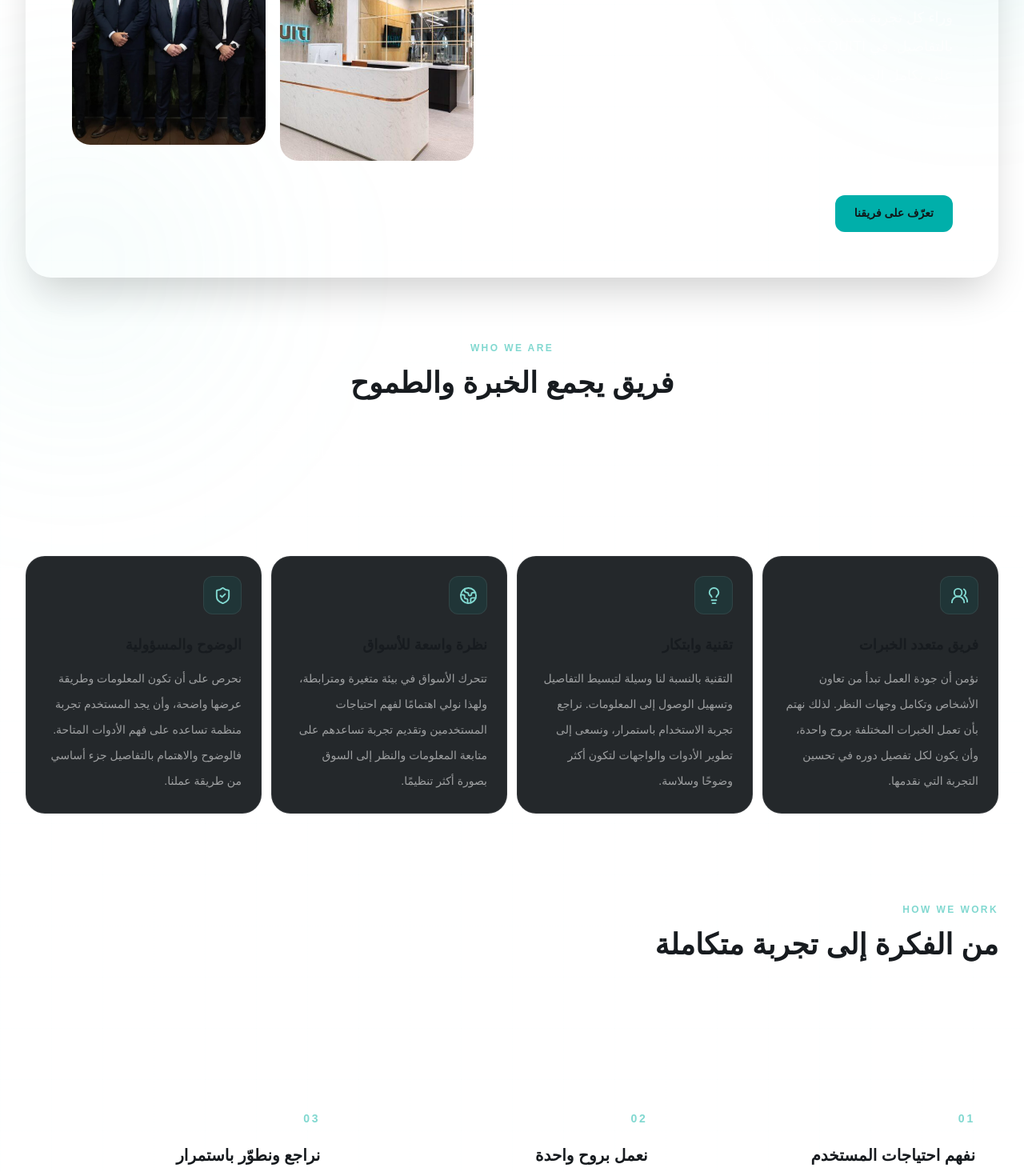
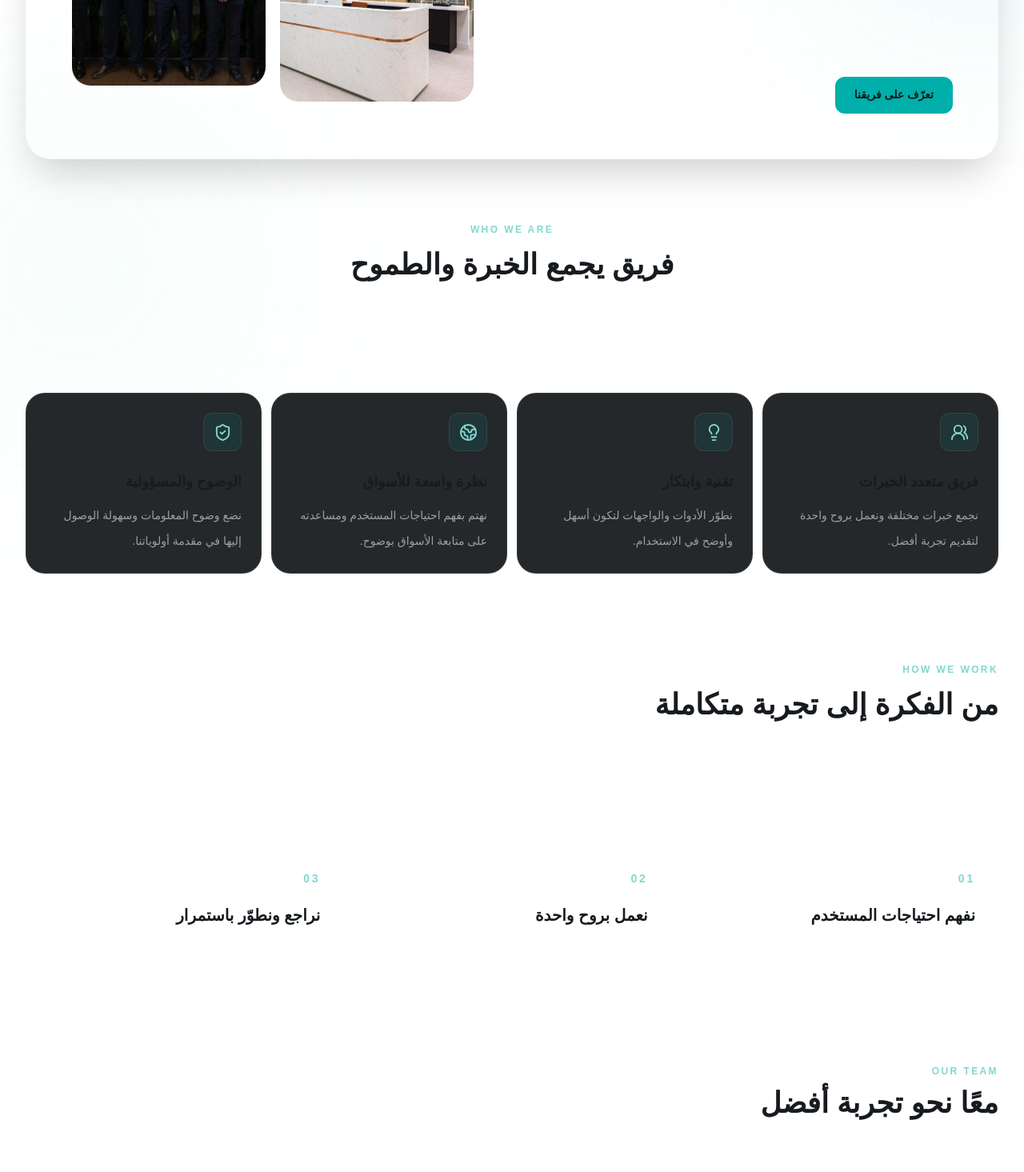
Before and after one commit to ffgg35646-ops/arab-trade, a Next.js app: page /team in a window 1280 px wide. Shown: the part 460-1925 px from the top of the page at 80% size. Built offline with nearby package versions, Linux system fonts and the light colour scheme.

Commit message:
Shorten team page copy

```diff
--- a/app/team/page.tsx
+++ b/app/team/page.tsx
@@ -15,22 +15,22 @@ const pillars = [
   {
     icon: Users2,
     title: "فريق متعدد الخبرات",
-    text: "نؤمن أن جودة العمل تبدأ من تعاون الأشخاص وتكامل وجهات النظر. لذلك نهتم بأن تعمل الخبرات المختلفة بروح واحدة، وأن يكون لكل تفصيل دوره في تحسين التجربة التي نقدمها.",
+    text: "نجمع خبرات مختلفة ونعمل بروح واحدة لتقديم تجربة أفضل.",
   },
   {
     icon: Lightbulb,
     title: "تقنية وابتكار",
-    text: "التقنية بالنسبة لنا وسيلة لتبسيط التفاصيل وتسهيل الوصول إلى المعلومات. نراجع تجربة الاستخدام باستمرار، ونسعى إلى تطوير الأدوات والواجهات لتكون أكثر وضوحًا وسلاسة.",
+    text: "نطوّر الأدوات والواجهات لتكون أسهل وأوضح في الاستخدام.",
   },
   {
     icon: Globe2,
     title: "نظرة واسعة للأسواق",
-    text: "تتحرك الأسواق في بيئة متغيرة ومترابطة، ولهذا نولي اهتمامًا لفهم احتياجات المستخدمين وتقديم تجربة تساعدهم على متابعة المعلومات والنظر إلى السوق بصورة أكثر تنظيمًا.",
+    text: "نهتم بفهم احتياجات المستخدم ومساعدته على متابعة الأسواق بوضوح.",
   },
   {
     icon: ShieldCheck,
     title: "الوضوح والمسؤولية",
-    text: "نحرص على أن تكون المعلومات وطريقة عرضها واضحة، وأن يجد المستخدم تجربة منظمة تساعده على فهم الأدوات المتاحة. فالوضوح والاهتمام بالتفاصيل جزء أساسي من طريقة عملنا.",
+    text: "نضع وضوح المعلومات وسهولة الوصول إليها في مقدمة أولوياتنا.",
   },
 ];
 
@@ -38,17 +38,17 @@ const workSteps = [
   {
     number: "01",
     title: "نفهم احتياجات المستخدم",
-    text: "نبدأ من الأسئلة والاحتياجات اليومية للمستخدم، وننظر إلى التفاصيل التي تجعل رحلته داخل المنصة أسهل وأكثر وضوحًا.",
+    text: "نضع احتياجات المستخدم في بداية كل خطوة.",
   },
   {
     number: "02",
     title: "نعمل بروح واحدة",
-    text: "نتعامل مع تطوير المنصة باعتباره عملًا جماعيًا؛ تتكامل فيه الأفكار والتخصصات للوصول إلى تجربة مترابطة بدلًا من حلول متفرقة.",
+    text: "نتعاون لتحويل الأفكار إلى تجربة متناسقة.",
   },
   {
     number: "03",
     title: "نراجع ونطوّر باستمرار",
-    text: "لا نتعامل مع التطوير باعتباره خطوة تنتهي، بل عملية مستمرة لمراجعة التفاصيل وتحسين سهولة الاستخدام ومواكبة تطلعات المستخدمين.",
+    text: "نراجع التفاصيل باستمرار ونحسّن سهولة الاستخدام.",
   },
 ];
 
@@ -83,10 +83,7 @@ export default function TeamPage() {
                   <span className="mt-2 block bg-gradient-to-l from-[#81d8d0] to-[#00afaa] bg-clip-text text-transparent">خبرات تصنع الفرق</span>
                 </h1>
                 <p className="mt-7 max-w-2xl text-base leading-9 text-white/65 sm:text-lg">
-                  وراء كل تجربة مميزة عمل متواصل يجمع بين المعرفة، والابتكار، والاهتمام بالتفاصيل. في EQUITI نؤمن أن نجاح المنصة لا يعتمد على أداة واحدة، بل على تكامل الجهود من الفكرة الأولى وحتى وصول الخدمة إلى المستخدم.
-                </p>
-                <p className="mt-4 max-w-2xl text-sm leading-8 text-white/50 sm:text-base">
-                  نعمل على جعل متابعة الأسواق والتعامل مع الأدوات المالية تجربة أكثر تنظيمًا وسهولة. ونضع احتياجات المستخدم في مقدمة اهتمامنا، حتى تكون كل خطوة داخل المنصة مفهومة ومترابطة مع ما قبلها وما بعدها.
+                  في EQUITI نعمل معًا لتطوير منصة تجمع بين التقنية وفهم الأسواق وسهولة الاستخدام.
                 </p>
                 <div className="mt-8 flex flex-wrap gap-3">
                   <a href="#our-team" className="rounded-xl bg-[#00afaa] px-6 py-3 text-sm font-extrabold text-[#101719] transition hover:-translate-y-0.5 hover:bg-[#81d8d0]">تعرّف على فريقنا</a>
@@ -110,10 +107,10 @@ export default function TeamPage() {
               <p className="text-xs font-black tracking-[.2em] text-[#81d8d0]">WHO WE ARE</p>
               <h2 className="mt-4 text-3xl font-black sm:text-4xl">فريق يجمع الخبرة والطموح</h2>
               <p className="mt-5 text-sm leading-8 text-white/60 sm:text-base">
-                نرى أن التجربة الجيدة تبدأ من فهم الصورة كاملة؛ من طريقة عرض البيانات، إلى سهولة التنقل بين الأقسام، وحتى وضوح الخطوات التي يحتاج إليها المستخدم. لهذا نهتم بالتفاصيل الصغيرة بقدر اهتمامنا بالصورة العامة.
+                نركز على التفاصيل التي تجعل استخدام المنصة أكثر وضوحًا وسلاسة.
               </p>
               <p className="mt-4 text-sm leading-8 text-white/45 sm:text-base">
-                يجمعنا هدف واحد: بناء منصة متناسقة تتطور مع الوقت، وتمنح المستخدم مساحة أوضح لمتابعة السوق والتعرّف على الأدوات المتاحة، من خلال تجربة رقمية تهتم بالبساطة والتنظيم.
+                هدفنا تجربة مترابطة وبسيطة تساعد المستخدم على متابعة السوق.
               </p>
             </div>
 
@@ -153,7 +150,7 @@ export default function TeamPage() {
                 <p className="text-xs font-black tracking-[.2em] text-[#81d8d0]">OUR TEAM</p>
                 <h2 className="mt-3 text-3xl font-black sm:text-4xl">معًا نحو تجربة أفضل</h2>
                 <p className="mt-4 max-w-2xl text-sm leading-8 text-white/55">
-                  العمل الجماعي هو ما يحوّل الأفكار إلى تجربة يمكن للمستخدم التعامل معها كل يوم. وتعبّر هذه الصور عن جانب من روح التعاون التي نعتز بها، وعن الأشخاص والجهود التي تقف خلف تطوير المنصة.
+                  صور تعكس روح التعاون والعمل المشترك داخل EQUITI.
                 </p>
               </div>
             </div>
@@ -166,7 +163,6 @@ export default function TeamPage() {
                   <figcaption className="absolute inset-x-0 bottom-0 p-5">
                     <span className="text-[10px] font-bold tracking-[.18em] text-[#81d8d0]">EQUITI · {String(index + 1).padStart(2, "0")}</span>
                     <h3 className="mt-2 text-lg font-extrabold text-white">روح الفريق والعمل المشترك</h3>
-                    <p className="mt-2 text-xs leading-6 text-white/65">جهود متكاملة واهتمام بالتفاصيل لصناعة تجربة أفضل.</p>
                   </figcaption>
                 </figure>
               ))}
@@ -178,7 +174,7 @@ export default function TeamPage() {
               <p className="text-xs font-black tracking-[.2em] text-[#81d8d0]">LET'S CONNECT</p>
               <h2 className="mt-4 text-3xl font-black sm:text-4xl">هل ترغب في التواصل معنا؟</h2>
               <p className="mt-4 text-sm leading-8 text-white/60">
-                نؤمن أن التواصل الجيد يبدأ بالاستماع. إذا كان لديك سؤال أو استفسار أو ترغب في معرفة المزيد عن المنصة وخدماتها، يمكنك التواصل معنا، وسنسعد بمساعدتك وتوجيهك إلى المعلومات المناسبة.
+                للاستفسارات أو المساعدة، يسعدنا تواصلك معنا.
               </p>
               <Link href="/contact" className="mt-7 inline-flex items-center gap-3 rounded-xl bg-[#00afaa] px-6 py-3.5 text-sm font-extrabold text-[#101719] transition hover:bg-[#81d8d0]">تواصل مع فريقنا <ArrowLeft size={17} /></Link>
             </div>
```
